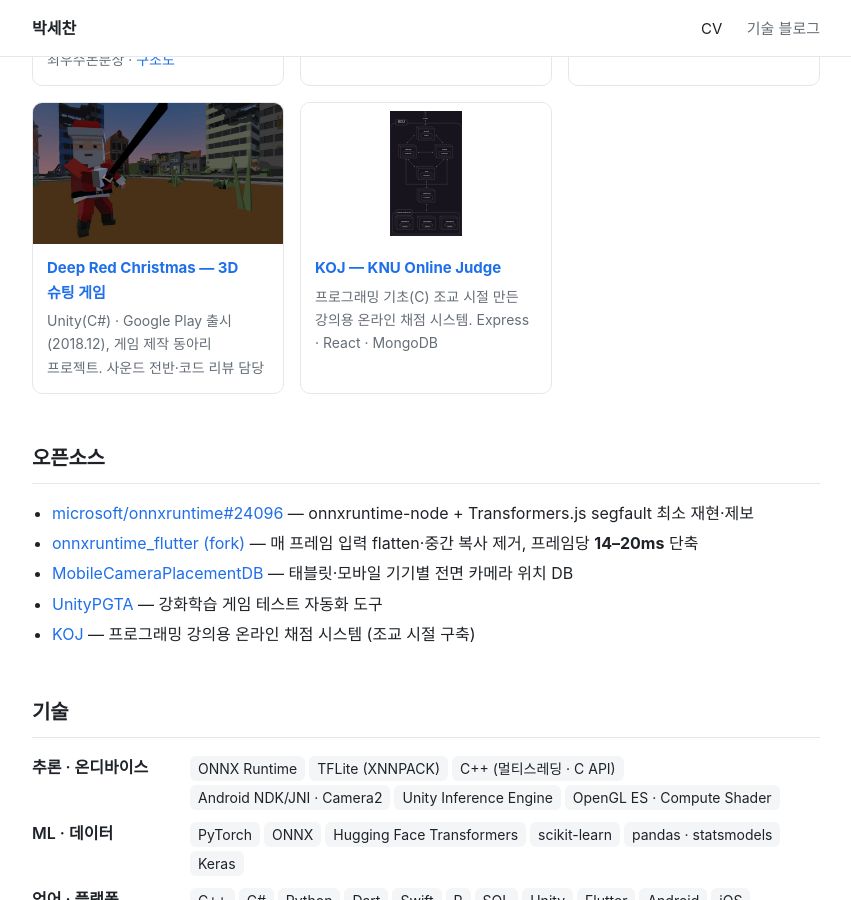
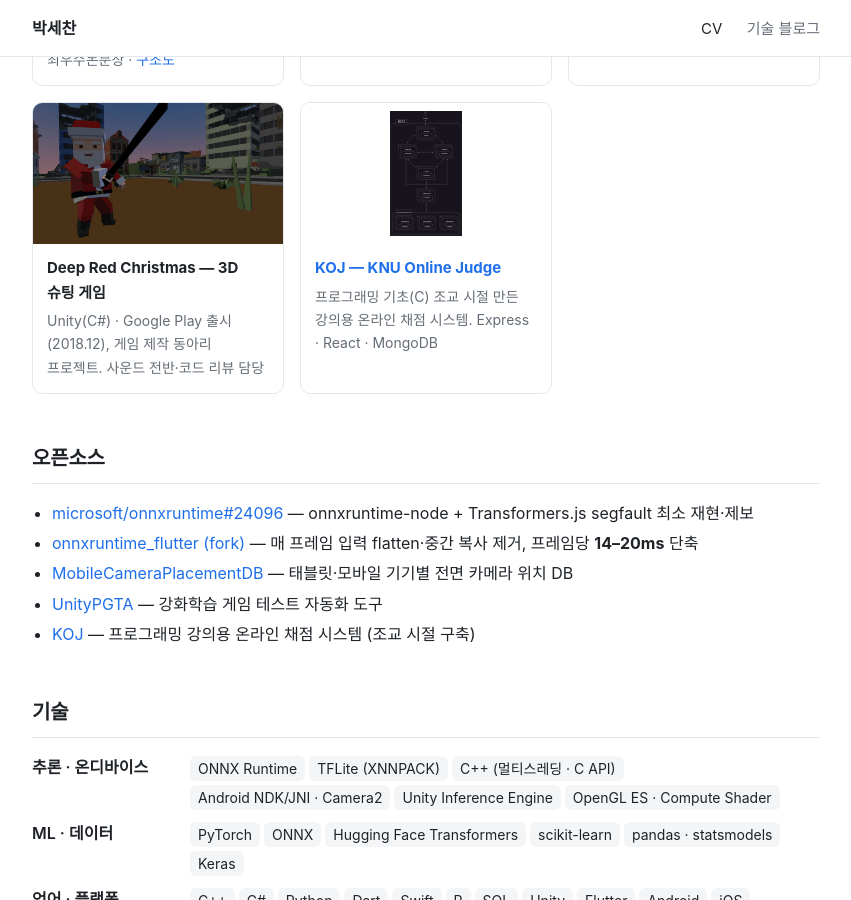
Before and after one commit to amkorousagi/amkorousagi.github.io, a Jekyll site: the page built from index.html, in a window 1280 px wide and 900 px high, scrolled down 1718 px. Shown: the whole window, without its empty margins (214-1065 px from the left). Built offline with Jekyll 4.4.1, drawn with Linux system fonts in a browser that asks for light colours; some web fonts are replaced.

Commit message:
Gallery: link NEXT to its GitHub repo, drop dead store links

```diff
--- a/index.html
+++ b/index.html
@@ -84,16 +84,16 @@ description: 온디바이스 Computer Vision·NLP 시스템을 설계·개발해
       </figcaption>
     </figure>
     <figure class="card">
-      <a href="https://play.google.com/store/apps/details?id=com.BanwooGames.NEXT"><img src="{{ '/assets/projects/next_feature.jpg' | relative_url }}" alt="NEXT 게임 대표 이미지" loading="lazy" class="cover"></a>
+      <a href="https://github.com/amkorousagi/PROJECT_NEXT"><img src="{{ '/assets/projects/next_feature.jpg' | relative_url }}" alt="NEXT 게임 대표 이미지" loading="lazy" class="cover"></a>
       <figcaption>
-        <h4><a href="https://play.google.com/store/apps/details?id=com.BanwooGames.NEXT">NEXT — 모바일 퍼즐 게임</a></h4>
+        <h4><a href="https://github.com/amkorousagi/PROJECT_NEXT">NEXT — 모바일 퍼즐 게임</a></h4>
         <p>Unity(C#) · Google Play 출시(2022.01). 대구글로벌게임센터 게임콘텐츠 제작 지원 선정. UI·사운드·맵 서버·바이크 움직임 담당</p>
       </figcaption>
     </figure>
     <figure class="card">
-      <a href="https://play.google.com/store/apps/details?id=com.Jone.DeepRedChristmas"><img src="{{ '/assets/projects/drc_feature.jpg' | relative_url }}" alt="Deep Red Christmas 대표 이미지" loading="lazy" class="cover"></a>
+      <img src="{{ '/assets/projects/drc_feature.jpg' | relative_url }}" alt="Deep Red Christmas 대표 이미지" loading="lazy" class="cover">
       <figcaption>
-        <h4><a href="https://play.google.com/store/apps/details?id=com.Jone.DeepRedChristmas">Deep Red Christmas — 3D 슈팅 게임</a></h4>
+        <h4>Deep Red Christmas — 3D 슈팅 게임</h4>
         <p>Unity(C#) · Google Play 출시(2018.12), 게임 제작 동아리 프로젝트. 사운드 전반·코드 리뷰 담당</p>
       </figcaption>
     </figure>
```
